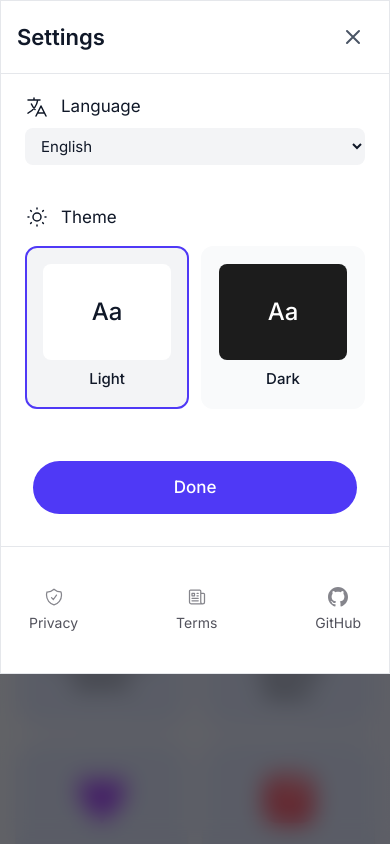
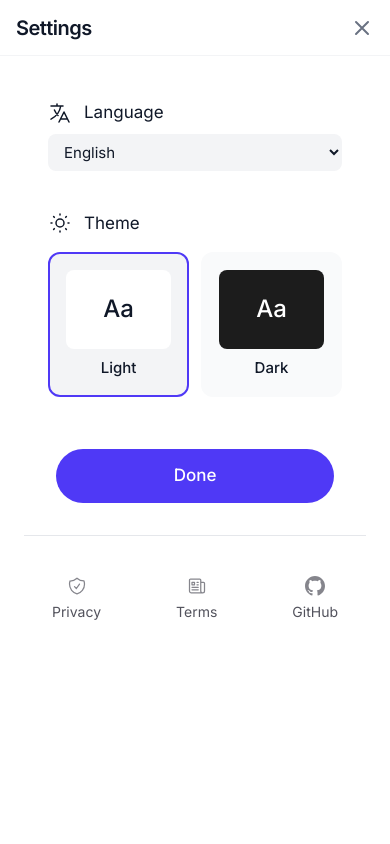
Before and after one commit to tony-co/nonna.fm, a Next.js app: page / in a window 390 px wide. Both pictures are taken after a click on the button "Open menu". Shown: the top 844 px of the page. Built offline with nearby package versions, Linux system fonts and the light colour scheme.

Commit message:
fix: aligned uses of Dialog on mobile

```diff
--- a/src/components/icons/NonnaLogo.tsx
+++ b/src/components/icons/NonnaLogo.tsx
@@ -5,7 +5,7 @@ interface NonnaLogoProps {
   size?: number;
 }
 
-export const NonnaLogo: React.FC<NonnaLogoProps> = ({ className = "", size = 56 }) => {
+export const NonnaLogo: React.FC<NonnaLogoProps> = ({ className = "", size = 50 }) => {
   return (
     <div className={`relative ${className}`} style={{ width: size, height: size }}>
       <svg
--- a/src/components/layout/Header.tsx
+++ b/src/components/layout/Header.tsx
@@ -8,6 +8,7 @@ import { LanguageSwitch } from "./header/LanguageSwitch";
 import { MobileMenu } from "./header/MobileMenu";
 import { NonnaLogo } from "../icons/NonnaLogo";
 import { Inter } from "next/font/google";
+import { useIsMobile } from "@/hooks/useIsMobile";
 
 const inter = Inter({
   subsets: ["latin"],
@@ -18,6 +19,7 @@ export const Header = () => {
   const [isMenuOpen, setIsMenuOpen] = useState(false);
   const pathname = usePathname();
   const isLibraryPage = pathname?.startsWith("/library");
+  const isMobile = useIsMobile();
 
   return (
     <>
@@ -35,7 +37,7 @@ export const Header = () => {
                 <NonnaLogo className="size-6 font-black sm:size-8 dark:text-white" />
                 <div className="flex items-center gap-1 pt-0.5 sm:gap-2">
                   <span
-                    className={`${inter.className} text-xl font-black uppercase italic leading-none text-gray-900 sm:text-2xl dark:text-white`}
+                    className={`${inter.className} text-md font-black uppercase italic leading-none text-gray-900 lg:text-xl dark:text-white`}
                   >
                     nonna.fm
                   </span>
@@ -48,28 +50,21 @@ export const Header = () => {
 
             {/* Desktop Navigation */}
             <div className="hidden items-center gap-8 sm:flex">
-              {isLibraryPage && <TransferUsageDisplay />}
+              {/* Only render TransferUsageDisplay on desktop if on library page and not mobile */}
+              {isLibraryPage && !isMobile && <TransferUsageDisplay />}
               <LanguageSwitch />
               <ThemeToggle />
             </div>
 
-            {/* Mobile Menu */}
-            <div className="sm:hidden">
+            {/* Mobile Menu + TransferUsageDisplay (Mobile Only) */}
+            <div className="flex items-center gap-2 sm:hidden">
+              {/* Only render TransferUsageDisplay on mobile if on library page and isMobile */}
+              {isLibraryPage && isMobile && <TransferUsageDisplay />}
               <MobileMenu onOpenChange={setIsMenuOpen} isOpen={isMenuOpen} />
             </div>
           </div>
         </div>
       </header>
-
-      {/* Mobile Menu Backdrop */}
-      <div
-        className={`
-          fixed inset-0 bg-black/60 backdrop-blur-md transition-all duration-300 ease-in-out sm:hidden dark:bg-black/80
-          ${isMenuOpen ? "z-[49] opacity-100" : "pointer-events-none -z-10 opacity-0"}
-        `}
-        onClick={() => setIsMenuOpen(false)}
-        aria-hidden="true"
-      />
     </>
   );
 };
--- a/src/components/layout/header/MobileMenu.tsx
+++ b/src/components/layout/header/MobileMenu.tsx
@@ -1,5 +1,7 @@
-import { useState, useEffect } from "react";
+import { useState } from "react";
 import { useTheme } from "@/contexts/ThemeContext";
+import Dialog from "@/components/shared/Dialog";
+import { createPortal } from "react-dom";
 
 const GITHUB_BASE_URL = "https://github.com/tony-co/nonna.fm/blob/main";
 const GITHUB_REPO = "https://github.com/tony-co/nonna.fm";
@@ -23,18 +25,6 @@ export const MobileMenu = ({ isOpen, onOpenChange }: MobileMenuProps) => {
   const [selectedLang, setSelectedLang] = useState("en");
   const { theme, toggleTheme } = useTheme();
 
-  // Prevent body scroll when menu is open
-  useEffect(() => {
-    if (isOpen) {
-      document.body.style.overflow = "hidden";
-    } else {
-      document.body.style.overflow = "unset";
-    }
-    return () => {
-      document.body.style.overflow = "unset";
-    };
-  }, [isOpen]);
-
   const handleLanguageSelect = (langCode: string) => {
     setSelectedLang(langCode);
     // todo: handle language change
@@ -42,8 +32,9 @@ export const MobileMenu = ({ isOpen, onOpenChange }: MobileMenuProps) => {
 
   return (
     <>
+      {/* Menu button: opens the dialog */}
       <button
-        onClick={() => onOpenChange(!isOpen)}
+        onClick={() => onOpenChange(true)}
         className="rounded-full p-2 transition-colors duration-200 hover:bg-gray-100 dark:text-white dark:hover:bg-white/10"
         aria-label="Open menu"
       >
@@ -60,37 +51,10 @@ export const MobileMenu = ({ isOpen, onOpenChange }: MobileMenuProps) => {
         </svg>
       </button>
 
-      {/* Bottom sheet modal */}
-      {isOpen && (
-        <div className="fixed inset-0 left-0 right-0 top-0 z-[9999] flex flex-col">
-          <div
-            className="absolute inset-0 bg-black/50 backdrop-blur-sm dark:bg-black/80"
-            onClick={() => onOpenChange(false)}
-          />
-
-          <div
-            className="relative mt-auto w-full border border-gray-200 bg-white dark:border-white/10 dark:bg-[#0A0A1B]"
-            onClick={e => e.stopPropagation()}
-          >
-            {/* Header */}
-            <div className="flex items-center justify-between border-b border-gray-200 px-4 py-4 dark:border-white/10">
-              <h2 className="text-[22px] font-semibold text-gray-900 dark:text-white">Settings</h2>
-              <button
-                onClick={() => onOpenChange(false)}
-                className="rounded-full p-2 text-gray-600 hover:bg-gray-100 dark:text-white dark:hover:bg-white/10"
-                aria-label="Close menu"
-              >
-                <svg className="size-6" fill="none" viewBox="0 0 24 24" stroke="currentColor">
-                  <path
-                    strokeLinecap="round"
-                    strokeLinejoin="round"
-                    strokeWidth={2}
-                    d="M6 18L18 6M6 6l12 12"
-                  />
-                </svg>
-              </button>
-            </div>
-
+      {/* Portal for Dialog modal for mobile menu */}
+      {isOpen &&
+        createPortal(
+          <Dialog isOpen={isOpen} onClose={() => onOpenChange(false)} title="Settings">
             {/* Menu Items */}
             <div className="flex flex-col px-4">
               {/* Language Selection */}
@@ -249,9 +213,9 @@ export const MobileMenu = ({ isOpen, onOpenChange }: MobileMenuProps) => {
                 </a>
               </div>
             </div>
-          </div>
-        </div>
-      )}
+          </Dialog>,
+          document.body
+        )}
     </>
   );
 };
--- a/src/components/shared/Dialog.tsx
+++ b/src/components/shared/Dialog.tsx
@@ -7,6 +7,7 @@ interface DialogProps {
   title: string;
   children: React.ReactNode;
   closeOnBackdropClick?: boolean;
+  // maxWidthClass prop removed as sizing is now handled directly in the className for Tailwind v4
 }
 
 /**
@@ -75,26 +76,33 @@ export default function Dialog({
 
   return (
     <div
-      className="fixed inset-0 isolate z-[9999] flex items-center justify-center bg-black/40 backdrop-blur-md dark:bg-black/60"
+      // Use a very light black overlay (10% opacity) with minimal blur for a subtle, modern effect in both light and dark mode
+      className="fixed inset-0 isolate z-[9999] flex items-center justify-center bg-black/10 backdrop-blur-sm"
       aria-modal="true"
       role="dialog"
     >
       <div
         ref={dialogRef}
-        className="dark:bg-[var(--color-indigo-990)]/80 animate-in fade-in mx-4 flex max-h-[85vh] w-full max-w-2xl flex-col overflow-hidden rounded-xl border border-gray-200 bg-white shadow-2xl duration-200 dark:border-indigo-950"
+        // Dialog box: fullscreen on mobile, modal on sm+
+        // Use flex-col so header stays fixed and content scrolls if needed
+        // Increased dark mode background opacity from 80% to 95% for better readability
+        className="dark:bg-[var(--color-indigo-990)]/95 sm:dark:bg-[var(--color-indigo-990)]/95 mx-0 flex h-full max-h-none w-full max-w-none flex-col rounded-none border-none
+          bg-white p-0 shadow-none sm:mx-4 sm:h-auto sm:max-h-[85vh] sm:max-w-2xl sm:rounded-xl sm:border sm:border-gray-200 sm:bg-white sm:p-0 sm:shadow"
       >
-        <div className="flex items-center justify-between border-b border-gray-100 px-6 py-4 dark:border-gray-800">
+        {/* Dialog header: matches Header height and close button on mobile */}
+        <div className="flex h-14 items-center justify-between border-b border-gray-100 px-4 py-0 sm:h-16 sm:px-6 dark:border-gray-800">
           <h2 className="text-xl font-semibold tracking-tight text-gray-900 dark:text-white">
             {title}
           </h2>
           <button
             onClick={onClose}
-            className="cursor-pointer rounded-lg p-1 text-gray-500 transition-colors hover:bg-gray-100 hover:text-gray-700 focus:outline-none focus:ring-2 focus:ring-indigo-500 dark:text-gray-400 dark:hover:bg-gray-800 dark:hover:text-gray-200 dark:focus:ring-indigo-400"
+            // On mobile: match menu button (rounded-full, p-2, size-6). On desktop: original style.
+            className="rounded-full p-0 text-gray-500 transition-colors hover:bg-gray-100 hover:text-gray-700 focus:outline-none focus:ring-2 focus:ring-indigo-500 sm:rounded-lg sm:p-1 dark:text-gray-400 dark:hover:bg-gray-800 dark:hover:text-gray-200 dark:focus:ring-indigo-400"
             aria-label="Close dialog"
           >
             <svg
               xmlns="http://www.w3.org/2000/svg"
-              className="h-5 w-5"
+              className="size-6 sm:h-5 sm:w-5"
               fill="none"
               viewBox="0 0 24 24"
               stroke="currentColor"
@@ -108,7 +116,13 @@ export default function Dialog({
             </svg>
           </button>
         </div>
-        <div className="overflow-y-auto px-6 py-6 text-gray-700 dark:text-gray-200">{children}</div>
+        {/*
+          Content area is now flex-1 and scrollable, with max height minus header (64px).
+          This ensures content never overflows the modal and scrolls if too tall.
+        */}
+        <div className="min-h-0 flex-1 overflow-y-auto px-6 py-6 text-gray-700 sm:max-h-[calc(85vh-64px)] dark:text-gray-200">
+          {children}
+        </div>
       </div>
     </div>
   );
--- a/src/components/shared/TransferUsageDisplay.tsx
+++ b/src/components/shared/TransferUsageDisplay.tsx
@@ -35,17 +35,8 @@ export function TransferUsageDisplay() {
 
       {isModalOpen &&
         createPortal(
-          <Dialog
-            isOpen={isModalOpen}
-            onClose={() => setIsModalOpen(false)}
-            title="Transfer Limits"
-          >
-            <TransferLimitModal
-              isOpen={isModalOpen}
-              onClose={() => setIsModalOpen(false)}
-              selectedCount={0}
-              userStatus={status}
-            />
+          <Dialog isOpen={isModalOpen} onClose={() => setIsModalOpen(false)} title="Plans">
+            <TransferLimitModal selectedCount={0} userStatus={status} />
           </Dialog>,
           document.body
         )}
--- /dev/null
+++ b/src/hooks/useIsMobile.ts
@@ -0,0 +1,25 @@
+import { useEffect, useState } from "react";
+
+/**
+ * useIsMobile - React hook to detect if viewport is below the 'sm' Tailwind breakpoint (640px).
+ * Returns true if on mobile, false otherwise.
+ * Handles SSR by defaulting to false on the server.
+ */
+export function useIsMobile(): boolean {
+  // Default to false (desktop) for SSR
+  const [isMobile, setIsMobile] = useState(false);
+
+  useEffect(() => {
+    // Tailwind 'sm' breakpoint is 640px
+    const mediaQuery = window.matchMedia("(max-width: 639px)");
+    // Handler to update state
+    const handleChange: () => void = () => setIsMobile(mediaQuery.matches);
+    // Set initial value
+    handleChange();
+    // Listen for changes
+    mediaQuery.addEventListener("change", handleChange);
+    return () => mediaQuery.removeEventListener("change", handleChange);
+  }, []);
+
+  return isMobile;
+}
```
Also changed, not shown: src/app/page.tsx (+6 -4 lines), src/components/shared/TransferLimitModal.tsx (+25 -21 lines), src/contexts/TransferContext.tsx (+5 -7 lines), 1 other file (tests, documents, lock files or other folders).
